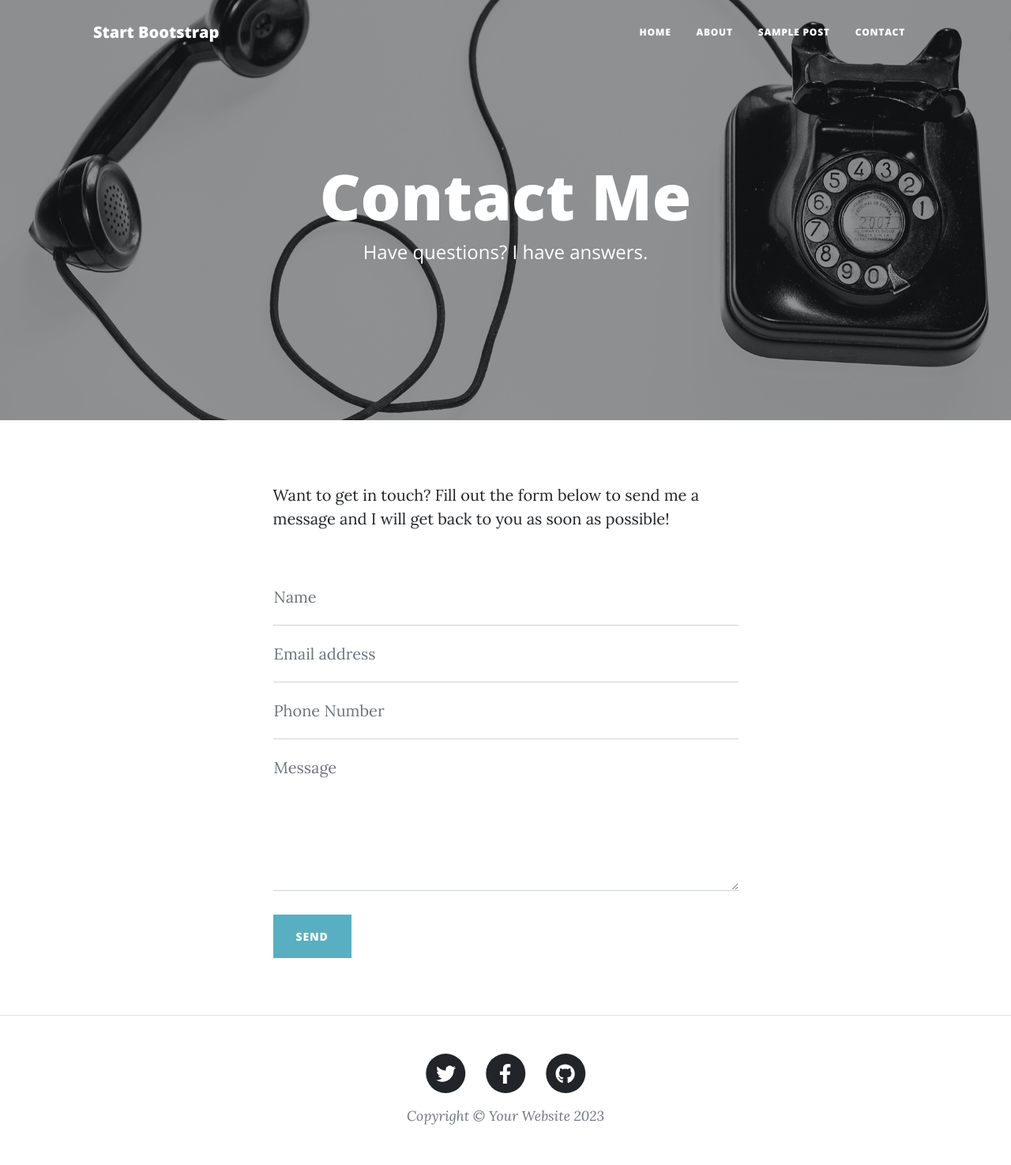
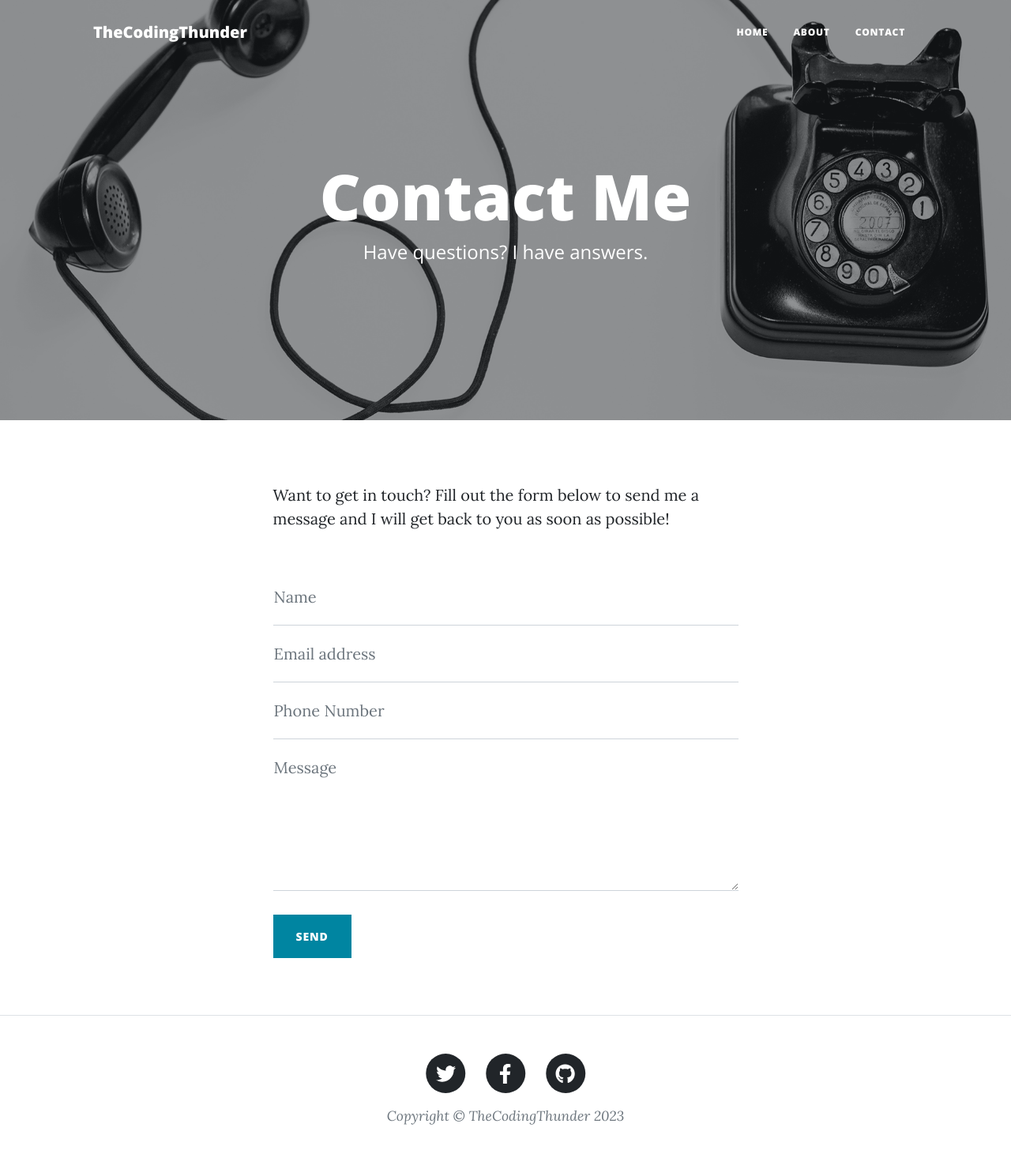
Before and after one commit to shailendra210/flask-tut, a Flask app: page /static/contact.html in a window 1280 px wide. Shown: the whole page at 79% size. Run offline with Flask 3, Linux system fonts and the light colour scheme; some libraries are stand-ins or nearby versions.

Commit message:
working website code

```diff
--- a/main.py
+++ b/main.py
@@ -1,6 +1,21 @@
 from flask import Flask,render_template
+from flask_sqlalchemy import SQLAlchemy
+from datetime import datetime
+from flask import request
 
 app = Flask(__name__)
+app.config['SQLALCHEMY_DATABASE_URI'] = 'mysql://root:@localhost/codingthunder'
+db = SQLAlchemy(app)
+
+
+class Contacts(db.Model):
+    sno = db.Column(db.Integer, primary_key=True)
+    name = db.Column(db.String(80), unique=False, nullable=False)
+    phone_num = db.Column(db.String(12), unique=True, nullable=False)
+    msg = db.Column(db.String(120), unique=False, nullable=False)
+    date =db.Column(db.String(12), unique=False,nullable=True)
+    email= db.Column(db.String(20), unique=False, nullable=False)
+
 
 
 @app.route("/")
@@ -17,9 +32,17 @@ def post():
     return render_template('post.html')
 
 
+@app.route("/static/contact.html", methods = ['GET','POST'])
+def contact():
+    if request.method == 'POST':
+        name = request.form.get('name')
+        email = request.form.get('email')
+        phone = request.form.get('phone')
+        message = request.form.get('message')
+        entry = Contacts(name=name,email=email,date=datetime.now(), phone_num=phone, msg=message)
+        db.session.add(entry)
+        db.session.commit()
 
-@app.route("/static/contact.html")
-def contact():
     return render_template('contact.html')
 
 app.run(debug=True)
--- a/templates/contact.html
+++ b/templates/contact.html
@@ -30,25 +30,25 @@
                             <!-- To make this form functional, sign up at-->
                             <!-- https://startbootstrap.com/solution/contact-forms-->
                             <!-- to get an API token!-->
-                            <form id="contactForm" data-sb-form-api-token="API_TOKEN">
+                            <form id="contactForm" data-sb-form-api-token="API_TOKEN" action ="/static/contact.html" method="post">
                                 <div class="form-floating">
-                                    <input class="form-control" id="name" type="text" placeholder="Enter your name..." data-sb-validations="required" />
+                                    <input class="form-control" id="name" name='name' type="text" placeholder="Enter your name..." data-sb-validations="required" />
                                     <label for="name">Name</label>
                                     <div class="invalid-feedback" data-sb-feedback="name:required">A name is required.</div>
                                 </div>
                                 <div class="form-floating">
-                                    <input class="form-control" id="email" type="email" placeholder="Enter your email..." data-sb-validations="required,email" />
+                                    <input class="form-control" id="email" name='email' type="email" placeholder="Enter your email..." data-sb-validations="required,email" />
                                     <label for="email">Email address</label>
                                     <div class="invalid-feedback" data-sb-feedback="email:required">An email is required.</div>
                                     <div class="invalid-feedback" data-sb-feedback="email:email">Email is not valid.</div>
                                 </div>
                                 <div class="form-floating">
-                                    <input class="form-control" id="phone" type="tel" placeholder="Enter your phone number..." data-sb-validations="required" />
+                                    <input class="form-control" id="phone" name='phone' type="tel" placeholder="Enter your phone number..." data-sb-validations="required" />
                                     <label for="phone">Phone Number</label>
                                     <div class="invalid-feedback" data-sb-feedback="phone:required">A phone number is required.</div>
                                 </div>
                                 <div class="form-floating">
-                                    <textarea class="form-control" id="message" placeholder="Enter your message here..." style="height: 12rem" data-sb-validations="required"></textarea>
+                                    <textarea class="form-control" id="message" name='message' placeholder="Enter your message here..." style="height: 12rem" data-sb-validations="required"></textarea>
                                     <label for="message">Message</label>
                                     <div class="invalid-feedback" data-sb-feedback="message:required">A message is required.</div>
                                 </div>
@@ -71,7 +71,7 @@
                                 <!-- an error submitting the form-->
                                 <div class="d-none" id="submitErrorMessage"><div class="text-center text-danger mb-3">Error sending message!</div></div>
                                 <!-- Submit Button-->
-                                <button class="btn btn-primary text-uppercase disabled" id="submitButton" type="submit">Send</button>
+                                <button class="btn btn-primary text-uppercase enable" id="submitButton" type="submit">Send</button>
                             </form>
                         </div>
                     </div>
--- a/templates/layout.html
+++ b/templates/layout.html
@@ -3,7 +3,7 @@
         <meta name="viewport" content="width=device-width, initial-scale=1, shrink-to-fit=no" />
         <meta name="description" content="" />
         <meta name="author" content="" />
-        <title>Clean Blog - Start Bootstrap Theme</title>
+        <title>TheCodingThunder</title>
         <link rel="icon" type="image/x-icon" href="assets/favicon.ico" />
         <!-- Font Awesome icons (free version)-->
         <script src="https://use.fontawesome.com/releases/v6.3.0/js/all.js" crossorigin="anonymous"></script>
@@ -18,7 +18,7 @@
         <!-- Navigation-->
         <nav class="navbar navbar-expand-lg navbar-light" id="mainNav">
             <div class="container px-4 px-lg-5">
-                <a class="navbar-brand" href=" {{ url_for('static',filename='index.html') }} ">Start Bootstrap</a>
+                <a class="navbar-brand" href=" {{ url_for('static',filename='index.html') }} ">TheCodingThunder</a>
                 <button class="navbar-toggler" type="button" data-bs-toggle="collapse" data-bs-target="#navbarResponsive" aria-controls="navbarResponsive" aria-expanded="false" aria-label="Toggle navigation">
                     Menu
                     <i class="fas fa-bars"></i>
@@ -27,7 +27,6 @@
                     <ul class="navbar-nav ms-auto py-4 py-lg-0">
                         <li class="nav-item"><a class="nav-link px-lg-3 py-3 py-lg-4" href="{{ url_for('static',filename='index.html') }} ">Home</a></li>
                         <li class="nav-item"><a class="nav-link px-lg-3 py-3 py-lg-4" href="{{ url_for('static',filename='about.html') }} ">About</a></li>
-                        <li class="nav-item"><a class="nav-link px-lg-3 py-3 py-lg-4" href="{{ url_for('static',filename='post.html') }} ">Sample Post</a></li>
                         <li class="nav-item"><a class="nav-link px-lg-3 py-3 py-lg-4" href="{{ url_for('static',filename='contact.html') }} ">Contact</a></li>
                     </ul>
                 </div>
@@ -66,7 +65,7 @@
                                 </a>
                             </li>
                         </ul>
-                        <div class="small text-center text-muted fst-italic">Copyright &copy; Your Website 2023</div>
+                        <div class="small text-center text-muted fst-italic">Copyright &copy; TheCodingThunder 2023</div>
                     </div>
                 </div>
             </div>
```
Also changed, not shown: templates/index.html (+16 -9 lines).
